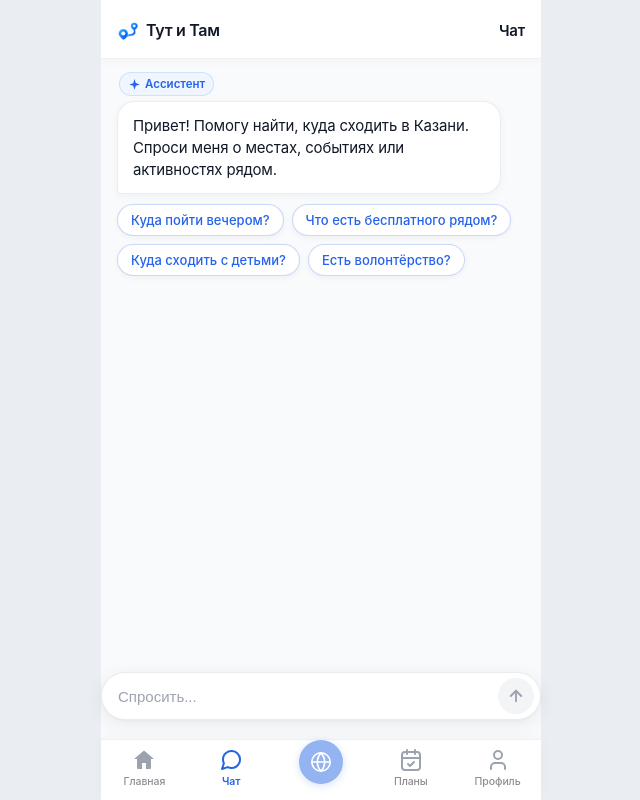
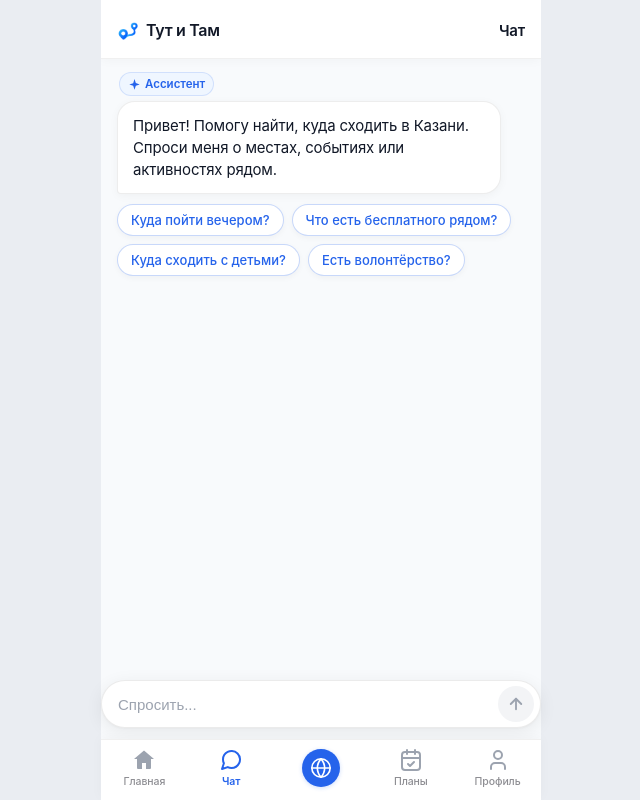
Before and after one commit to KroJIak-Studios/tut-i-tam-max-bot-bugs, a React (Vite) app in the folder frontend/mini-app/: page /chat in a window 1280 px wide. Shown: the whole page, without its empty margins (319-959 px from the left). Built offline with nearby package versions, Linux system fonts and the light colour scheme.

Commit message:
style(mini-app): align inactive map navigation button

```diff
--- a/frontend/mini-app/src/components/BottomNavigation.module.css
+++ b/frontend/mini-app/src/components/BottomNavigation.module.css
@@ -120,11 +120,11 @@
 
 /* Center button — inactive state (not on /map) */
 .centerButtonInactive {
-  top: -6px;
-  width: 44px;
-  height: 44px;
-  background-color: #93B4F0;
-  box-shadow: 0 2px 8px rgba(37, 99, 235, 0.18);
+  top: 0;
+  width: 38px;
+  height: 38px;
+  background-color: var(--color-primary);
+  box-shadow: 0 1px 4px rgba(37, 99, 235, 0.22);
 }
 
 .centerButton:hover {
@@ -134,9 +134,9 @@
 }
 
 .centerButtonInactive:hover {
-  background-color: #7BA3E8;
+  background-color: var(--color-primary-hover);
   transform: translateY(-1px) scale(1.02);
-  box-shadow: 0 4px 12px rgba(37, 99, 235, 0.25);
+  box-shadow: 0 3px 8px rgba(37, 99, 235, 0.28);
 }
 
 .centerButton:active {
@@ -145,8 +145,8 @@
 }
 
 .centerButtonInactive:active {
-  transform: scale(0.93);
-  background-color: #6B93D8;
+  transform: scale(0.94);
+  background-color: var(--color-primary-active);
 }
 
 /* --- Responsive compact screens --- */
@@ -185,8 +185,8 @@
   }
 
   .centerButtonInactive {
-    top: -5px;
-    width: 40px;
-    height: 40px;
+    top: 0;
+    width: 36px;
+    height: 36px;
   }
 }
--- a/frontend/mini-app/src/components/Chat/ChatPage.module.css
+++ b/frontend/mini-app/src/components/Chat/ChatPage.module.css
@@ -1,7 +1,7 @@
 .pageContainer {
-  /* Systemic layout variables — map button is inactive on /chat, smaller overhang */
+  /* Systemic layout variables — map button is inactive on /chat, zero overhang */
   --bottom-nav-height: 50px;
-  --bottom-nav-overhang: 8px;
+  --bottom-nav-overhang: 0px;
   --safe-area-bottom: max(env(safe-area-inset-bottom, 0px), 10px);
   --bottom-nav-total-reach: calc(var(--bottom-nav-height) + var(--bottom-nav-overhang) + var(--safe-area-bottom));
 
@@ -148,7 +148,7 @@
 @media (max-height: 700px) {
   .pageContainer {
     --bottom-nav-height: 42px;
-    --bottom-nav-overhang: 7px;
+    --bottom-nav-overhang: 0px;
     --safe-area-bottom: max(env(safe-area-inset-bottom, 0px), 6px);
     --bottom-nav-total-reach: calc(var(--bottom-nav-height) + var(--bottom-nav-overhang) + var(--safe-area-bottom));
 
```
